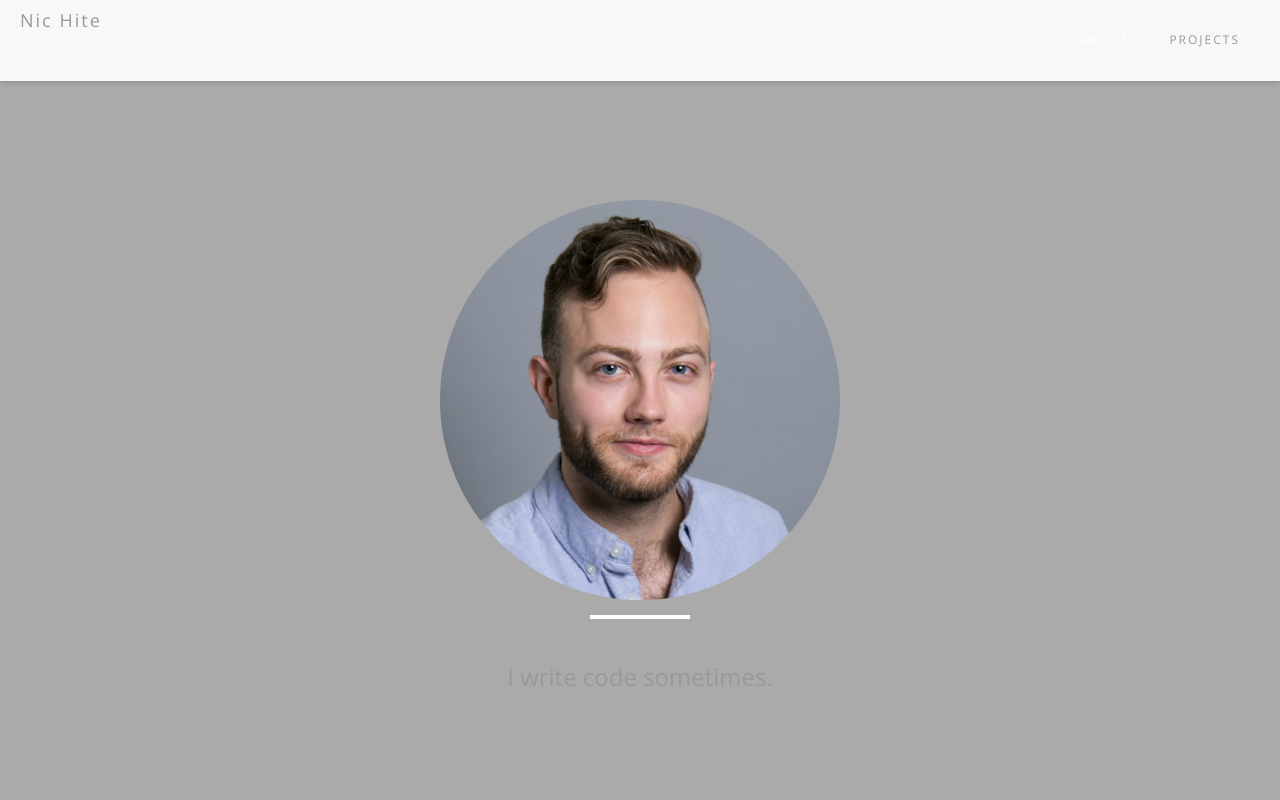
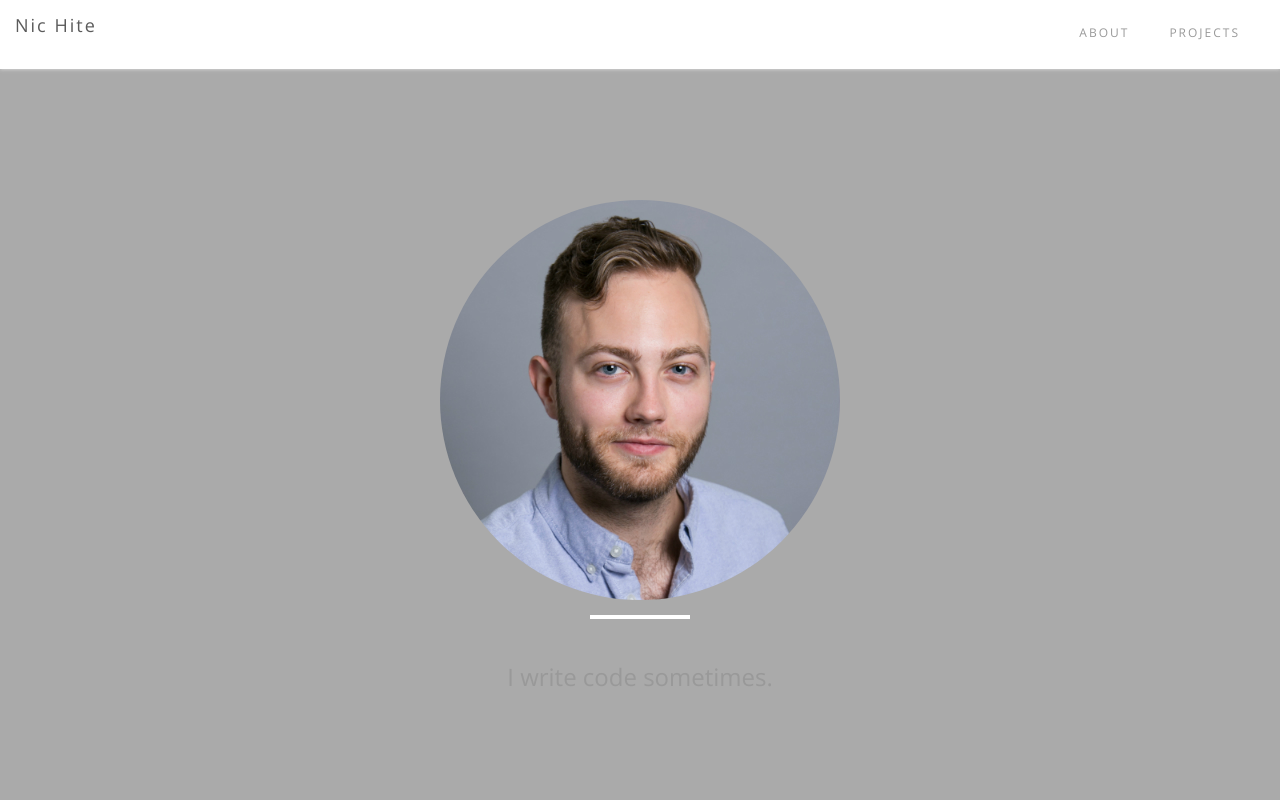
Before and after one commit to nichite/nichite, a plain HTML site: page blog.html in a window 1280 px wide. Shown: the top 800 px of the page. Drawn offline with nearby package versions, Linux system fonts and the light colour scheme.

Commit message:
Fix navbar

```diff
--- a/css/clean-blog.css
+++ b/css/clean-blog.css
@@ -65,13 +65,11 @@ hr.small {
   width: 100%;
   z-index: 3;
   font-family: 'Open Sans', 'Helvetica Neue', Helvetica, Arial, sans-serif;
-  box-shadow: 0 1px 5px rgba(0, 0, 0, 0.2);
-  opacity: 1;
+  color: rgba(255, 255, 255, 1);
 }
 .navbar-custom .navbar-brand {
   font-weight: 100;
   letter-spacing: 2px;
-  padding: 0;
   color: #999;
 }
 .navbar-custom .nav li a {
@@ -81,27 +79,33 @@ hr.small {
   letter-spacing: 2px;
 }
 
-
+nav.navbar-fixed-top {
+  background-color: white;
+  box-shadow: 0 0 4px #e6e6e6;
+}
 @media only screen and (min-width: 768px) {
   .navbar-custom {
     border-bottom: 1px solid transparent;
   }
   .navbar-custom {
     color: #999;
-    padding: 10px 20px 10px 20px;
+
   }
 
+  .navbar-custom .navbar-brand:hover {
+    cursor: pointer;
+  }
   .navbar-custom .navbar-brand:hover,
   .navbar-custom .navbar-brand:focus {
     color: rgba(50, 50, 50, 0.8);
   }
   .navbar-custom .nav li a {
-    color: white;
+    color: #999;
     padding: 20px;
   }
   .navbar-custom .nav li a:hover,
   .navbar-custom .nav li a:focus {
-    color: rgba(255, 255, 255, 0.8);
+    color: rgba(50, 50, 50, 0.8);
   }
 }
 
@@ -220,6 +224,20 @@ hr.small {
     font-size: 36px;
   }
 }
+
+.navbar .container-fluid>.navbar-header {
+  float: left;
+  margin-right: 10px;
+}
+.navbar .navbar-nav {
+  float: left;
+  margin: 5px;
+}
+.nav>li {
+  float: left;
+  margin-top: -2px;
+}
+
 .section-heading {
   font-size: 36px;
   margin-top: 60px;
@@ -413,12 +431,12 @@ img::-moz-selection {
     transition-duration: 0.5s, 0.5s;
 
   min-width: 250px;
-  height: 500px;
+  height: 525px;
   border-radius: 0;
 }
 
 .project-container:hover {
-  box-shadow: 0 6px 8px #ccc;
+  box-shadow: 0 8px 10px #ccc;
   cursor: pointer;
 }
 
```
Also changed, not shown: index.html (+16 -14 lines).
